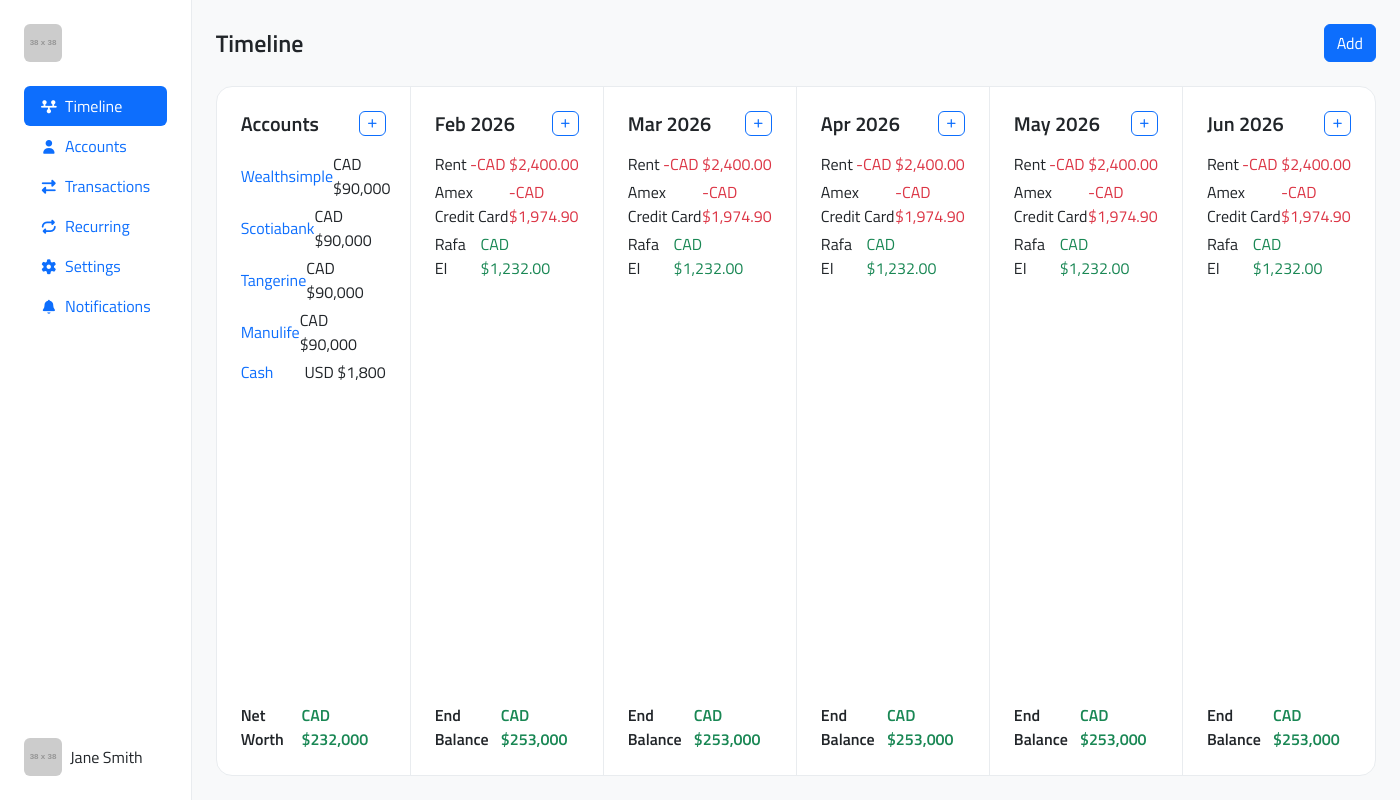
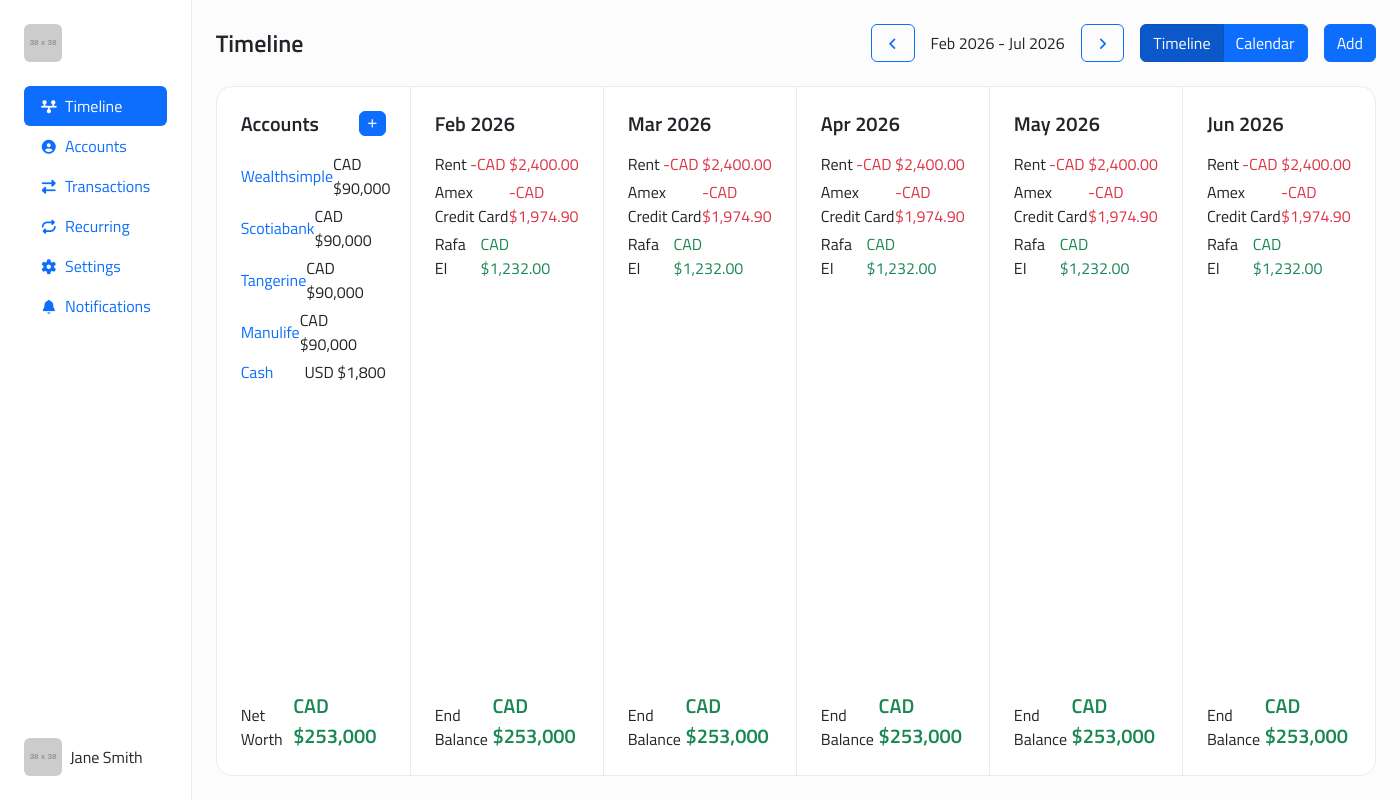
Before and after one commit to danivalenca/cashtimeline, a PHP site: page /template.php in a window 1400 px wide. Run offline with PHP 8.4, Linux system fonts and the light colour scheme; grey boxes labelled with a size stand in for pictures from a placeholder-image service; some libraries are stand-ins or nearby versions.

Commit message:
Update template styles and enhance layout for better user experience

```diff
--- a/public/template.php
+++ b/public/template.php
@@ -33,7 +33,7 @@
 
 </head>
 
-<body class="bg-light">
+<body class="bg-light-subtle">
 
     <!-- Wrapper -->
     <div class="d-flex">
@@ -44,7 +44,7 @@
             <!-- Logo -->
             <div class="p-4 pb-0">
 
-                <img src="https://placehold.co/38x38" alt="User Avatar" class="rounded">
+                <img src="https://placehold.co/38x38" alt="User Avatar" class="rounded" style="width: 38px; height: 38px;">
 
             </div>
             <!-- Logo -->
@@ -61,7 +61,7 @@
                     </li>
                     <li class="nav-item">
                         <a class="nav-link" href="#">
-                            <i class="fa-solid fa-user small me-1"></i>
+                            <i class="fa-solid fa-circle-user small me-1"></i>
                             Accounts
                         </a>
                     </li>
@@ -117,13 +117,30 @@
                 <!-- Header -->
                 <div class="d-flex justify-content-between align-items-center mb-4">
 
-                    <div class="d-flex gap-3">
+                    <div class="d-flex align-items-center gap-3">
 
                         <h1 class="fs-4 fw-semibold">Timeline</h1>
 
                     </div>
 
-                    <div class="d-flex gap-3">
+                    <div class="d-flex align-items-center gap-3">
+
+                        <div class="d-flex align-items-center gap-3">
+                            <button class="btn btn-outline-primary">
+                                <i class="fa-solid fa-angle-left small"></i>
+                            </button>
+                            <p>
+                                Feb 2026 - Jul 2026
+                            </p>
+                            <button class="btn btn-outline-primary">
+                                <i class="fa-solid fa-angle-right small"></i>
+                            </button>
+                        </div>
+
+                        <div class="btn-group">
+                            <a href="#" class="btn btn-primary active" aria-current="page">Timeline</a>
+                            <a href="#" class="btn btn-primary">Calendar</a>
+                        </div>
 
                         <button class="btn btn-primary">
                             Add
@@ -147,7 +164,7 @@
 
                                 <div class="d-flex justify-content-between align-items-center mb-3">
                                     <h2 class="fs-5 fw-semibold">Accounts</h2>
-                                    <button class="btn btn-xs btn-outline-primary">
+                                    <button class="btn btn-xs btn-primary">
                                         <i class="fa-solid fa-plus small"></i>
                                     </button>
                                 </div>
@@ -201,9 +218,9 @@
 
                                 </div>
 
-                                <div class="d-flex justify-content-between align-items-center">
-                                    <p class="fw-semibold">Net Worth</p>
-                                    <p class="fw-semibold text-success">CAD $232,000</p>
+                                <div class="d-flex justify-content-between align-items-end">
+                                    <p>Net Worth</p>
+                                    <p class="fs-5 fw-semibold text-success">CAD $253,000</p>
                                 </div>
 
                             </div>
@@ -218,7 +235,7 @@
 
                                 <div class="d-flex justify-content-between align-items-center mb-3">
                                     <h2 class="fs-5 fw-semibold">Feb 2026</h2>
-                                    <button class="btn btn-xs btn-outline-primary">
+                                    <button class="btn btn-xs btn-primary disabled opacity-0">
                                         <i class="fa-solid fa-plus small"></i>
                                     </button>
                                 </div>
@@ -254,9 +271,9 @@
 
                                 </div>
 
-                                <div class="d-flex justify-content-between align-items-center">
-                                    <p class="fw-semibold">End Balance</p>
-                                    <p class="fw-semibold text-success">CAD $253,000</p>
+                                <div class="d-flex justify-content-between align-items-end">
+                                    <p>End Balance</p>
+                                    <p class="fs-5 fw-semibold text-success">CAD $253,000</p>
                                 </div>
 
                             </div>
@@ -271,7 +288,7 @@
 
                                 <div class="d-flex justify-content-between align-items-center mb-3">
                                     <h2 class="fs-5 fw-semibold">Mar 2026</h2>
-                                    <button class="btn btn-xs btn-outline-primary">
+                                    <button class="btn btn-xs btn-primary disabled opacity-0">
                                         <i class="fa-solid fa-plus small"></i>
                                     </button>
                                 </div>
@@ -307,9 +324,9 @@
 
                                 </div>
 
-                                <div class="d-flex justify-content-between align-items-center">
-                                    <p class="fw-semibold">End Balance</p>
-                                    <p class="fw-semibold text-success">CAD $253,000</p>
+                                <div class="d-flex justify-content-between align-items-end">
+                                    <p>End Balance</p>
+                                    <p class="fs-5 fw-semibold text-success">CAD $253,000</p>
                                 </div>
 
                             </div>
@@ -324,7 +341,7 @@
 
                                 <div class="d-flex justify-content-between align-items-center mb-3">
                                     <h2 class="fs-5 fw-semibold">Apr 2026</h2>
-                                    <button class="btn btn-xs btn-outline-primary">
+                                    <button class="btn btn-xs btn-primary disabled opacity-0">
                                         <i class="fa-solid fa-plus small"></i>
                                     </button>
                                 </div>
@@ -360,9 +377,9 @@
 
                                 </div>
 
-                                <div class="d-flex justify-content-between align-items-center">
-                                    <p class="fw-semibold">End Balance</p>
-                                    <p class="fw-semibold text-success">CAD $253,000</p>
+                                <div class="d-flex justify-content-between align-items-end">
+                                    <p>End Balance</p>
+                                    <p class="fs-5 fw-semibold text-success">CAD $253,000</p>
                                 </div>
 
                             </div>
@@ -377,7 +394,7 @@
 
                                 <div class="d-flex justify-content-between align-items-center mb-3">
                                     <h2 class="fs-5 fw-semibold">May 2026</h2>
-                                    <button class="btn btn-xs btn-outline-primary">
+                                    <button class="btn btn-xs btn-primary disabled opacity-0">
                                         <i class="fa-solid fa-plus small"></i>
                                     </button>
                                 </div>
@@ -413,9 +430,9 @@
 
                                 </div>
 
-                                <div class="d-flex justify-content-between align-items-center">
-                                    <p class="fw-semibold">End Balance</p>
-                                    <p class="fw-semibold text-success">CAD $253,000</p>
+                                <div class="d-flex justify-content-between align-items-end">
+                                    <p>End Balance</p>
+                                    <p class="fs-5 fw-semibold text-success">CAD $253,000</p>
                                 </div>
 
                             </div>
@@ -430,7 +447,7 @@
 
                                 <div class="d-flex justify-content-between align-items-center mb-3">
                                     <h2 class="fs-5 fw-semibold">Jun 2026</h2>
-                                    <button class="btn btn-xs btn-outline-primary">
+                                    <button class="btn btn-xs btn-primary disabled opacity-0">
                                         <i class="fa-solid fa-plus small"></i>
                                     </button>
                                 </div>
@@ -466,9 +483,9 @@
 
                                 </div>
 
-                                <div class="d-flex justify-content-between align-items-center">
-                                    <p class="fw-semibold">End Balance</p>
-                                    <p class="fw-semibold text-success">CAD $253,000</p>
+                                <div class="d-flex justify-content-between align-items-end">
+                                    <p>End Balance</p>
+                                    <p class="fs-5 fw-semibold text-success">CAD $253,000</p>
                                 </div>
 
                             </div>
```
